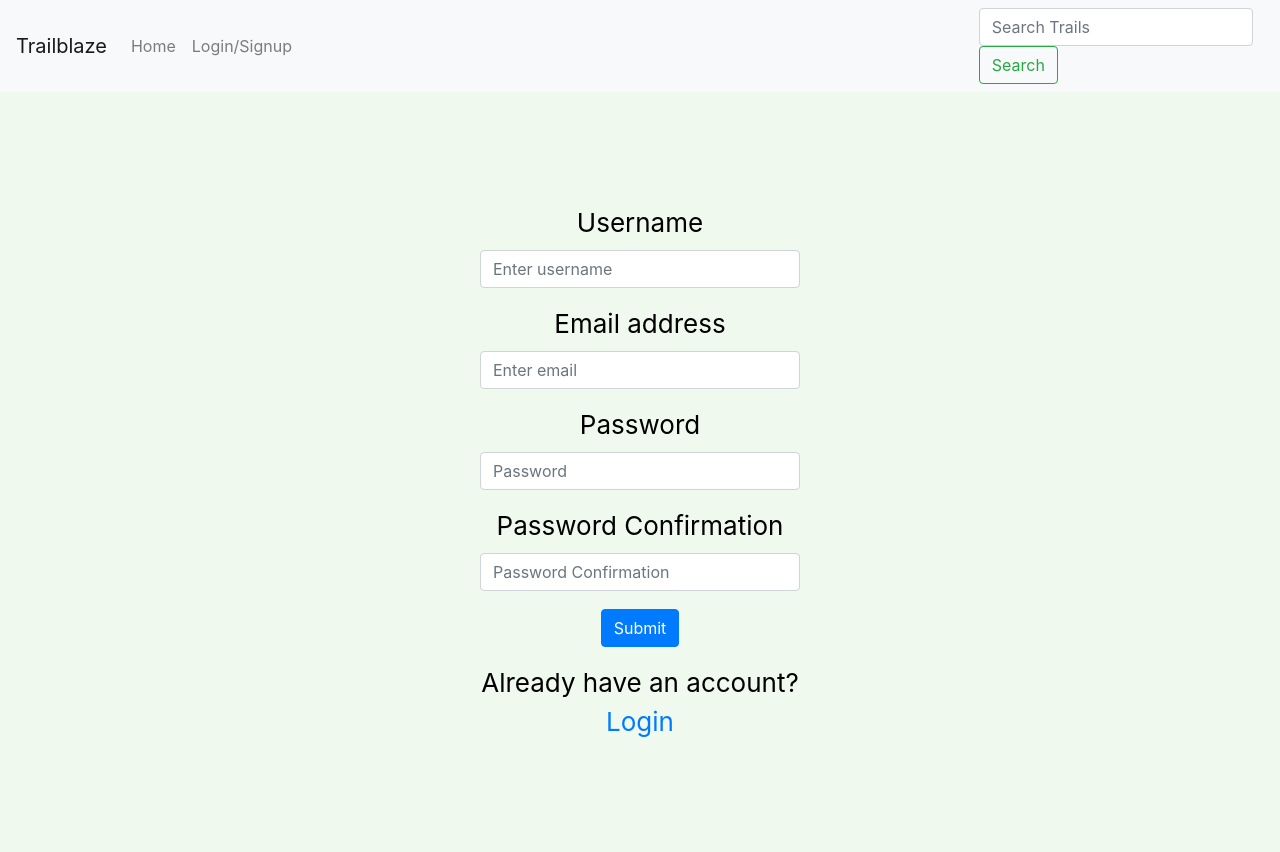
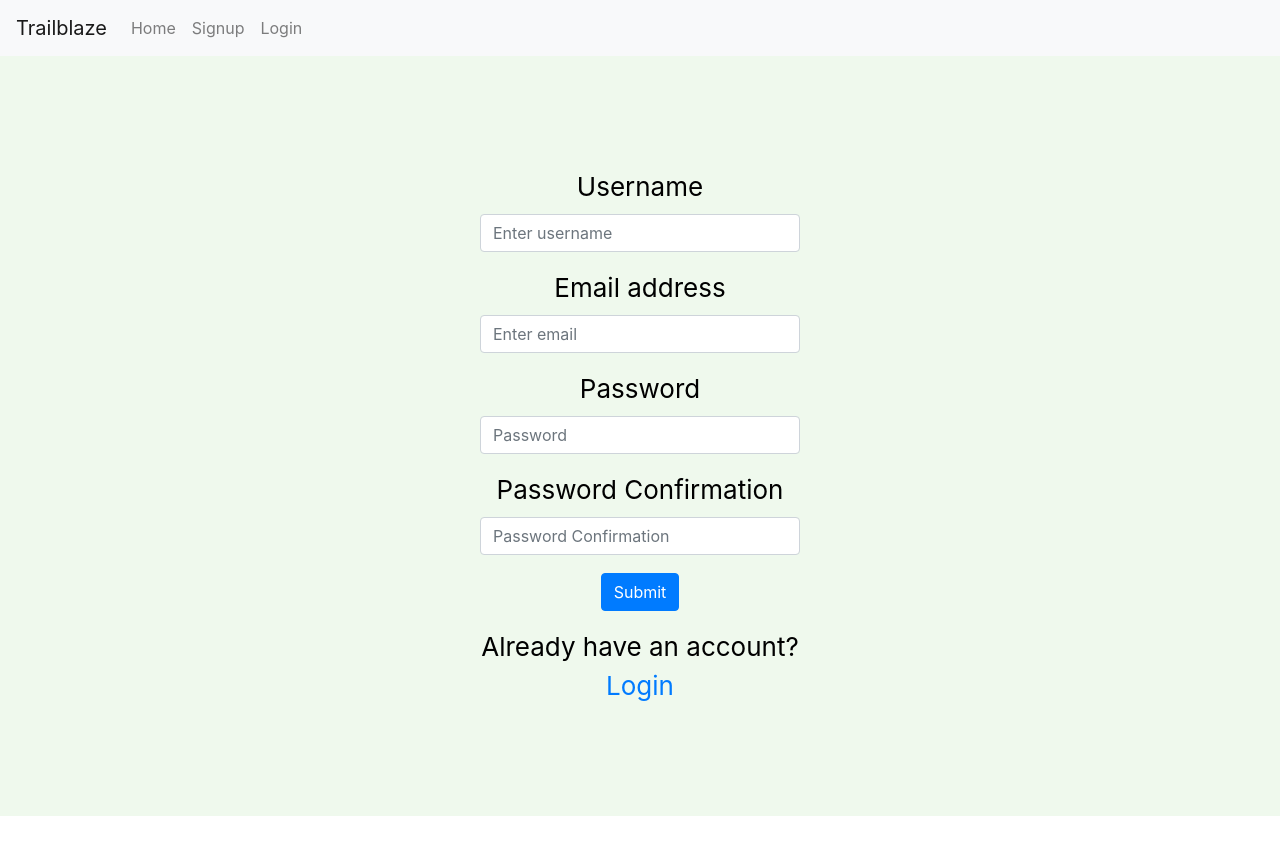
Before and after one commit to smitham50/trailblaze-frontend, a React (Create React App) app: page /signup in a window 1280 px wide. After the commit the page ends 816 px from the top, so only its background shows below. Built offline with nearby package versions, Linux system fonts and the light colour scheme.

Commit message:
removed search bar and gave login and signup their own buttons

```diff
--- a/src/Components/Login.js
+++ b/src/Components/Login.js
@@ -1,5 +1,5 @@
 import { connect } from 'react-redux';
-import React from "react";
+import React, { Fragment } from "react";
 import { Form, Button } from 'react-bootstrap';
 import { Link, Redirect } from 'react-router-dom';
 import axios from 'axios';
@@ -20,19 +20,19 @@ const Login = (props) => {
 
         const options = {
             method: 'post',
-            url: 'http://localhost:3000/api/v1/signup',
+            url: 'http://localhost:3000/api/v1/login',
             data: userParams
         };
 
         axios(options)
             .then(resp => {
-                props.setUser(resp);
+                props.setUser(resp.data);
                 getCoordinates(props.setLocation);
             });
     };
 
     return (
-        <div>
+        <Fragment>
             <Form onSubmit={handleLogin}>
                 <Form.Group controlId="username" >
                     <Form.Label>Username</Form.Label>
@@ -66,7 +66,7 @@ const Login = (props) => {
                     :
                         null
             }
-        </div>
+        </Fragment>
     );
 };
 
--- a/src/Components/Navigation.js
+++ b/src/Components/Navigation.js
@@ -1,5 +1,5 @@
-import React, { Component } from 'react';
-import { Navbar, Nav, Form, FormControl, Button } from 'react-bootstrap';
+import React, { Component, Fragment } from 'react';
+import { Navbar, Nav } from 'react-bootstrap';
 import { connect } from 'react-redux';
 
 class Navigation extends Component {
@@ -41,7 +41,10 @@ class Navigation extends Component {
                                 ?
                                 <Nav.Link href="/home" onClick={this.handleLogout}>Logout {this.props.currentUserData.user.username}</Nav.Link>
                                 :
-                                <Nav.Link href="/signup">Login/Signup</Nav.Link>
+                                <Fragment>
+                                    <Nav.Link href="/signup">Signup</Nav.Link>
+                                    <Nav.Link href="/login">Login</Nav.Link>
+                                </Fragment>
                         }
                         {
                             this.props.latitude
@@ -51,10 +54,6 @@ class Navigation extends Component {
                                 null
                         }
                     </Nav>
-                    <Form inline>
-                        <FormControl type="text" placeholder="Search Trails" className="mr-sm-2" />
-                        <Button variant="outline-success">Search</Button>
-                    </Form>
                 </Navbar.Collapse>
             </Navbar>
         );
--- a/src/Components/Signup.js
+++ b/src/Components/Signup.js
@@ -28,7 +28,7 @@ const Signup = (props) => {
 
         axios(options)
             .then(resp => {
-                props.setUser(resp);
+                props.setUser(resp.data);
                 getCoordinates(props.setLocation);
             });
     };
--- a/src/Containers/Trails.js
+++ b/src/Containers/Trails.js
@@ -5,35 +5,24 @@ import axios from 'axios';
 class Trails extends Component {
 
     componentDidUpdate(prevProps) {
+
+        // Once geolocation is retrieved from browser make proxy request to Hiking Project API
+        // through server to avoid CORS issue. Returns trails in specified distance from user.
         if (this.props.latitude !== prevProps.latitude) {
-            const url = `https://www.hikingproject.com/data/get-trails?lat=${this.props.latitude}&lon=${this.props.longitude}&maxDistance=100&maxResults=500&key=200492212-d7400571b0620563169df18724f8dc46`;
+            const queryURL = `https://www.hikingproject.com/data/get-trails?lat=${this.props.latitude}&lon=${this.props.longitude}&maxDistance=100&maxResults=500&key=200492212-d7400571b0620563169df18724f8dc46`;
 
             const options = {
                 method: 'post',
-                url: url,
-                xsrfCookieName: 'XSRF-TOKEN',
-                xsrfHeaderName: 'X-XSRF-TOKEN',
+                url: 'http://localhost:3000/api/v1/trails',
+                data: {
+                    url: queryURL
+                }
             };
 
             axios(options)
             .then(resp => {
                 debugger
             });
-
-            // fetch('http://localhost:3000/api/v1/trails', {
-            //     method: 'POST',
-            //     headers: {
-            //         'Content-Type': 'application/json',
-            //         'Accept': 'application/json'
-            //     },
-            //     body: JSON.stringify({
-            //         'url': url
-            //     })
-            // })
-            // .then(resp => resp.json())
-            // .then(trails => {
-            //     console.log(trails)
-            // });
         }
 
     };
@@ -46,6 +35,7 @@ class Trails extends Component {
 };
 
 function msp(state) {
+
     const {
         latitude,
         longitude
```
